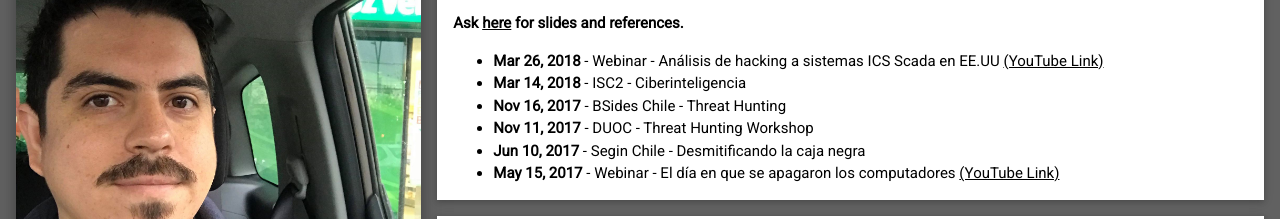
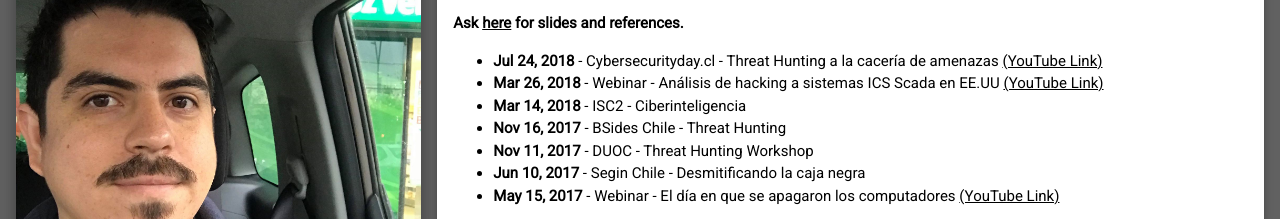
Before and after one commit to mdiazcl/webpage, a plain HTML site: page index.html in a window 1280 px wide. Shown: the part 106-325 px from the top of the page. Drawn offline with nearby package versions, Linux system fonts and the light colour scheme.

Commit message:
new talk

```diff
--- a/index.html
+++ b/index.html
@@ -109,12 +109,13 @@ html,body,h1,h2,h3,h4,h5,h6 {font-family: "Roboto", sans-serif}
           <p>
             <b>Ask <a href="mailto:miguel.diaz@mdiazlira.com">here</a> for slides and references.</b>
             <ul>
-              <li><b>Mar 26, 2018</b> - Webinar - An&aacute;lisis de hacking a sistemas ICS Scada en EE.UU <a href="https://www.youtube.com/watch?v=nxvdcaIbF7Q">(YouTube Link)</a></li>
+	      <li><b>Jul 24, 2018</b> - Cybersecurityday.cl - Threat Hunting a la cacería de amenazas <a href="https://youtu.be/Ha6JM05GxmI" target="_blank">(YouTube Link)</a></li>
+              <li><b>Mar 26, 2018</b> - Webinar - An&aacute;lisis de hacking a sistemas ICS Scada en EE.UU <a href="https://www.youtube.com/watch?v=nxvdcaIbF7Q" target="_blank">(YouTube Link)</a></li>
               <li><b>Mar 14, 2018</b> - ISC2 - Ciberinteligencia </li>
               <li><b>Nov 16, 2017</b> - BSides Chile - Threat Hunting </li>
               <li><b>Nov 11, 2017</b> - DUOC - Threat Hunting Workshop </li>
               <li><b>Jun 10, 2017</b> - Segin Chile - Desmitificando la caja negra</li>
-              <li><b>May 15, 2017</b> - Webinar - El d&iacute;a en que se apagaron los computadores <a href="https://www.youtube.com/watch?v=MEB7xG2znJo">(YouTube Link)</a></li>
+              <li><b>May 15, 2017</b> - Webinar - El d&iacute;a en que se apagaron los computadores <a href="https://www.youtube.com/watch?v=MEB7xG2znJo" target="_blank">(YouTube Link)</a></li>
 
             </ul>
           </p>
```
